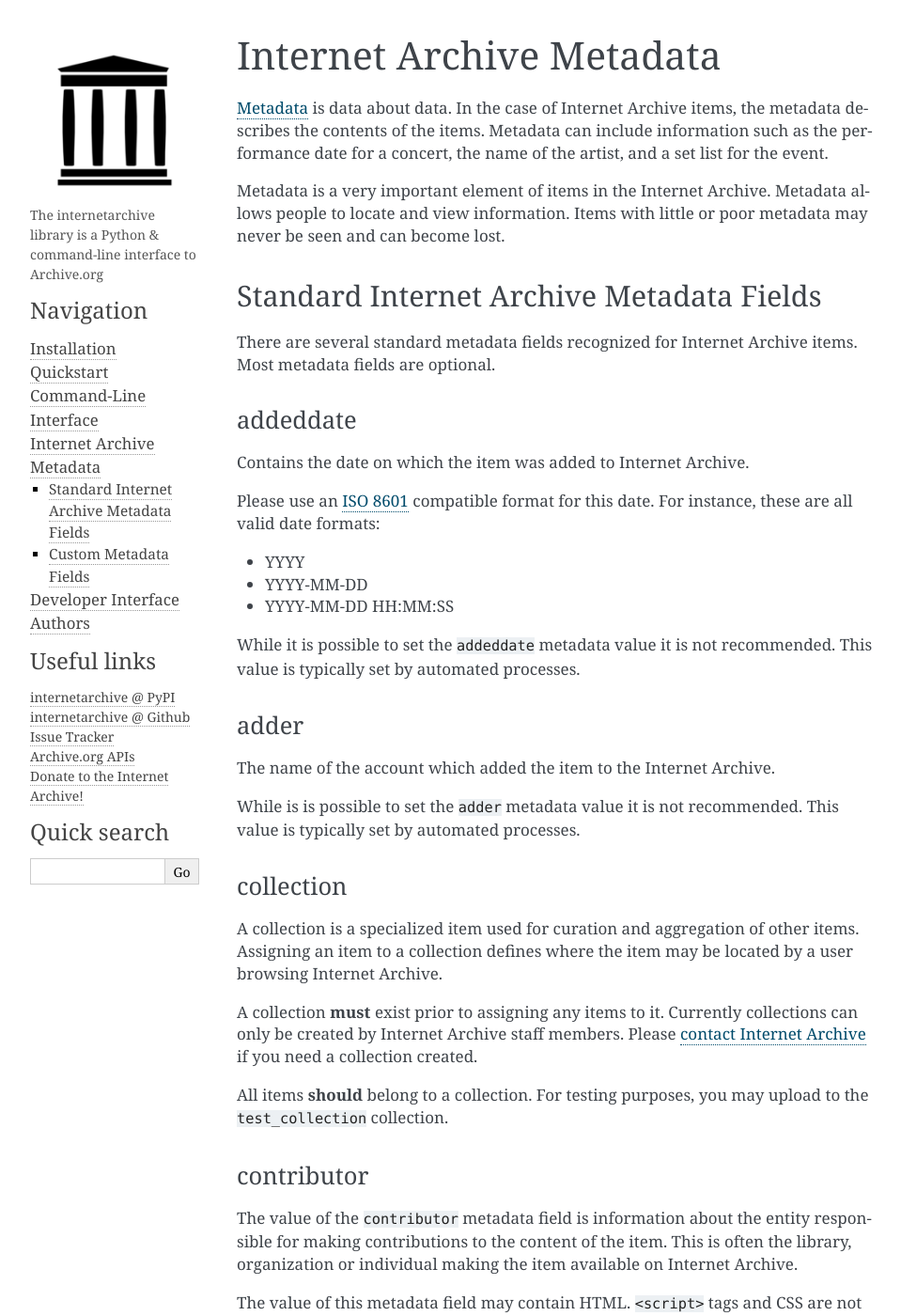
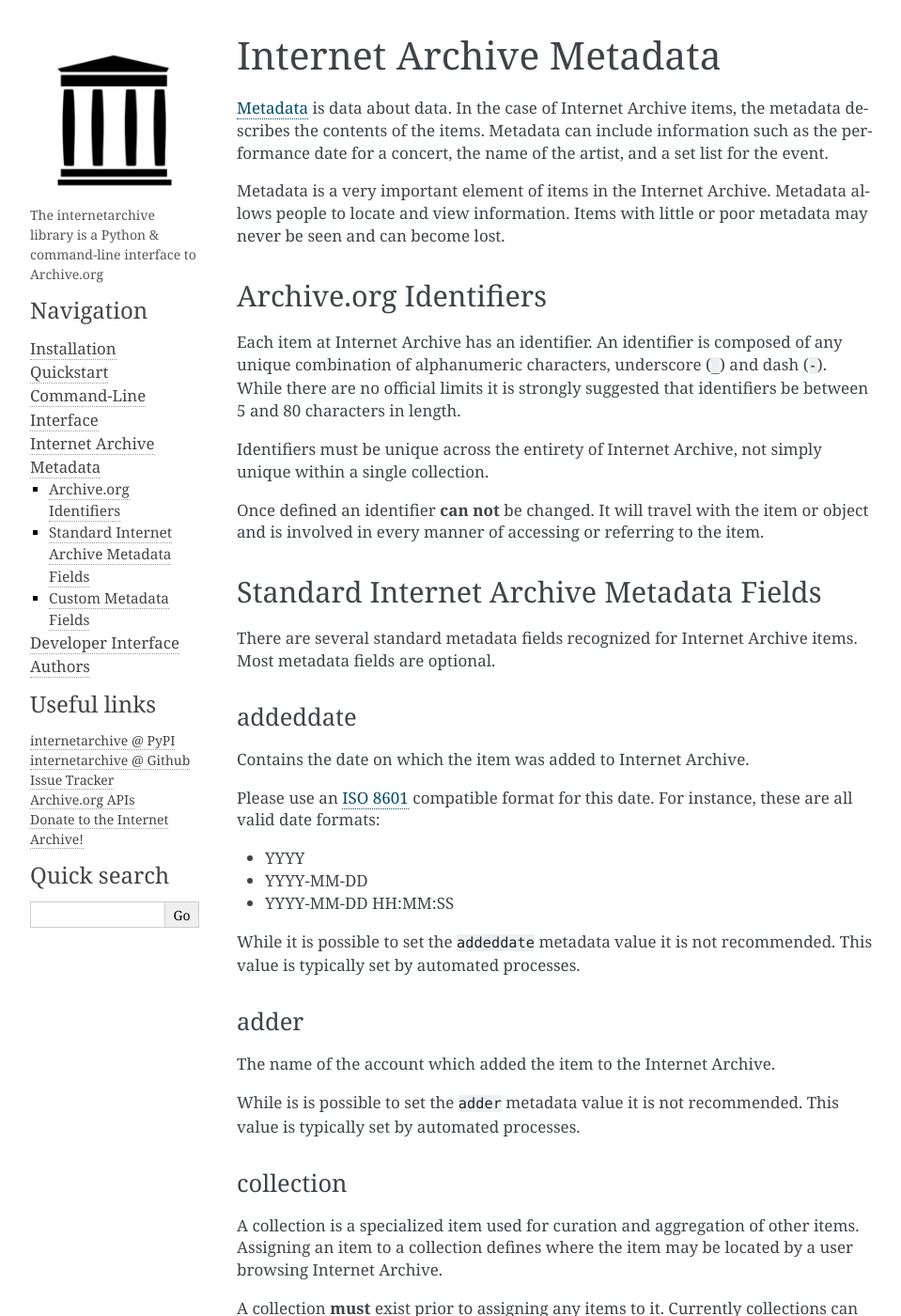
Before and after one commit to jjjake/internetarchive, a Sphinx documentation site: the page built from docs/source/metadata.rst, in a window 1280 px wide and 1400 px high. Shown: the whole window at 94% size, without its empty margins (148-1107 px from the left). Built offline with Sphinx 7.4.7, drawn with Linux system fonts in a browser that asks for light colours; some of the changed text lies outside the part shown.

Commit message:
Added info about Archive.org identifiers.

```diff
--- a/docs/source/cli.rst
+++ b/docs/source/cli.rst
@@ -128,6 +128,8 @@
 .. code:: bash
 
     $ ia upload <identifier> file1 --retries 10
+
+Refer to `Archive.org Identifiers <identifiers.html>`_ for more information on creating valid Archive.org identifiers.
 
 Bulk Uploading
 ^^^^^^^^^^^^^^
--- a/docs/source/metadata.rst
+++ b/docs/source/metadata.rst
@@ -8,6 +8,16 @@
 Metadata is a very important element of items in the Internet Archive.
 Metadata allows people to locate and view information.
 Items with little or poor metadata may never be seen and can become lost.
+
+
+Archive.org Identifiers
+-----------------------
+
+Each item at Internet Archive has an identifier. An identifier is composed of any unique combination of alphanumeric characters, underscore (``_``) and dash (``-``). While there are no official limits it is strongly suggested that identifiers be between 5 and 80 characters in length.
+
+Identifiers must be unique across the entirety of Internet Archive, not simply unique within a single collection.
+
+Once defined an identifier **can not** be changed. It will travel with the item or object and is involved in every manner of accessing or referring to the item.
 
 
 Standard Internet Archive Metadata Fields
@@ -50,6 +60,7 @@
 Please `contact Internet Archive <mailto:info@archive.org?subject=[Collection Creation Request]>`_ if you need a collection created.
 
 All items **should** belong to a collection.
+If a collection is not specified at the time of upload, it will be added to the ``opensource`` collection.
 For testing purposes, you may upload to the ``test_collection`` collection.
 
 contributor
```
